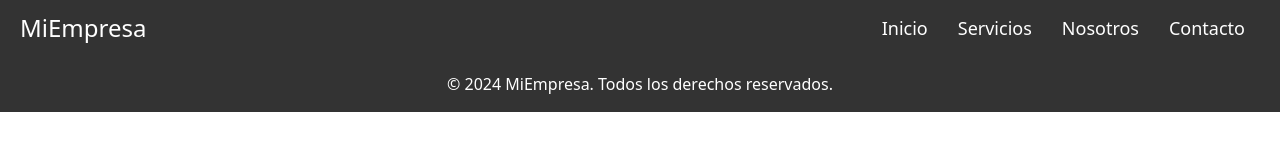
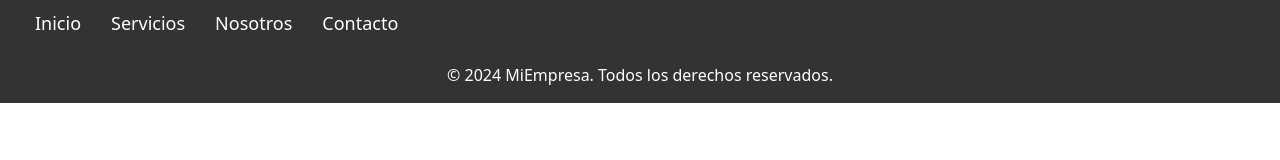
Before and after one commit to dpata/Responsive, a plain HTML site: page docs/index.html in a window 1280 px wide. Drawn offline with nearby package versions, Linux system fonts and the light colour scheme.

Commit message:
Update index.html

```diff
--- a/docs/index.html
+++ b/docs/index.html
@@ -9,10 +9,7 @@
 </head>
 <body>
     <header>
-        <nav class="navbar">
-            <div class="logo">
-                <a href="#">MiEmpresa</a>
-            </div>
+
 
             <input type="checkbox" id="menu-toggle" class="menu-toggle">
             <label for="menu-toggle" class="menu-icon">&#9776;</label>
```
